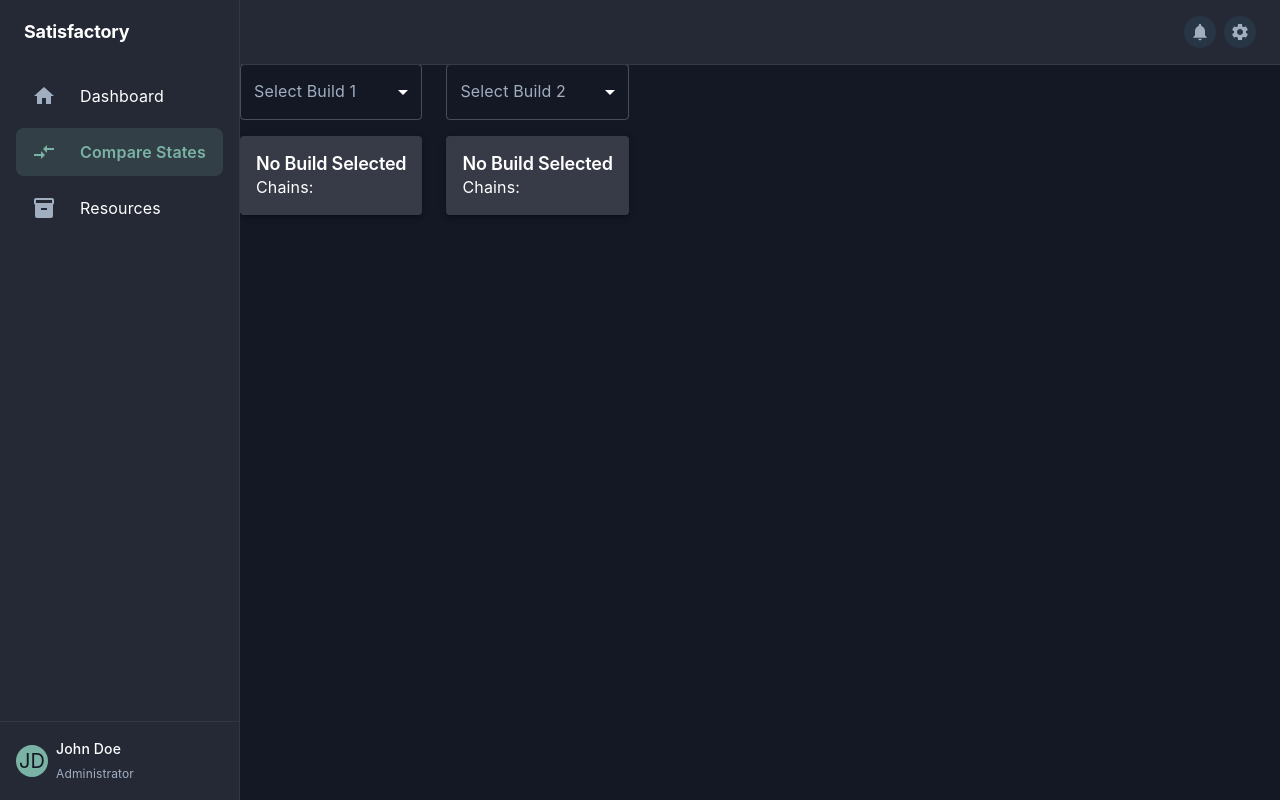
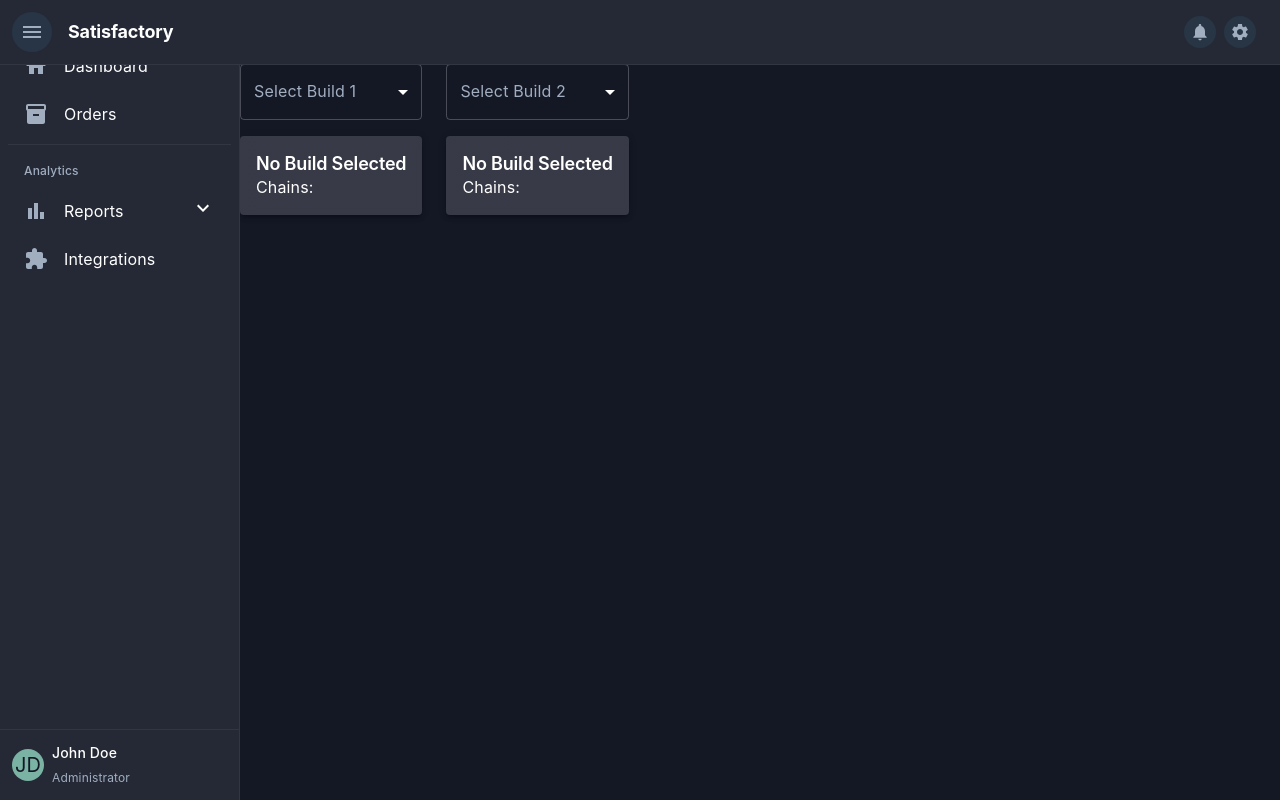
Before and after one commit to iXedium/satisfactory-dashboard, a React (Vite) app: page /compare in a window 1280 px wide. Built offline with nearby package versions, Linux system fonts and the light colour scheme.

Commit message:
add collapsable drawer

```diff
--- a/src/layouts/AdminLayout.tsx
+++ b/src/layouts/AdminLayout.tsx
@@ -15,6 +15,8 @@
   Tooltip,
   useMediaQuery,
   useTheme,
+  Collapse,
+  Divider,
 } from "@mui/material";
 import MenuIcon from "@mui/icons-material/Menu";
 import HomeIcon from "@mui/icons-material/Home";
@@ -22,6 +24,10 @@
 import InventoryIcon from "@mui/icons-material/Inventory";
 import NotificationsIcon from "@mui/icons-material/Notifications";
 import SettingsIcon from "@mui/icons-material/Settings";
+import BarChartIcon from "@mui/icons-material/BarChart";
+import ExtensionIcon from "@mui/icons-material/Extension";
+import ExpandLess from "@mui/icons-material/ExpandLess";
+import ExpandMore from "@mui/icons-material/ExpandMore";
 import { Link, useLocation } from "react-router-dom";
 
 interface AdminLayoutProps {
@@ -29,32 +35,215 @@
 }
 
 const DRAWER_WIDTH = 240;
-const COLLAPSED_DRAWER_WIDTH = 72;
+const COLLAPSED_DRAWER_WIDTH = 56;
+
+interface NavItem {
+  title: string;
+  path: string;
+  icon: React.ReactNode;
+  children?: NavItem[];
+}
+
+const mainNavItems: NavItem[] = [
+  {
+    title: "Dashboard",
+    path: "/",
+    icon: <HomeIcon />,
+  },
+  {
+    title: "Orders",
+    path: "/orders",
+    icon: <InventoryIcon />,
+  },
+];
+
+const analyticsNavItems: NavItem[] = [
+  {
+    title: "Reports",
+    path: "/reports",
+    icon: <BarChartIcon />,
+    children: [
+      {
+        title: "Performance",
+        path: "/reports/performance",
+        icon: <BarChartIcon />,
+      },
+      {
+        title: "Analytics",
+        path: "/reports/analytics",
+        icon: <BarChartIcon />,
+      },
+    ],
+  },
+  {
+    title: "Integrations",
+    path: "/integrations",
+    icon: <ExtensionIcon />,
+  },
+];
 
 const AdminLayout: React.FC<AdminLayoutProps> = ({ children }) => {
+  const [isOpen, setIsOpen] = useState(true);
   const [mobileOpen, setMobileOpen] = useState(false);
-  const [isExpanded, setIsExpanded] = useState(false);
+  const [openSubMenus, setOpenSubMenus] = useState<{ [key: string]: boolean }>({});
   const location = useLocation();
   const theme = useTheme();
   const isMobile = useMediaQuery(theme.breakpoints.down("sm"));
 
   const handleDrawerToggle = () => {
+    if (isMobile) {
       setMobileOpen(!mobileOpen);
-  };
-
-  const handleMouseEnter = () => {
-    if (!isMobile) {
-      setIsExpanded(true);
+    } else {
+      setIsOpen(!isOpen);
     }
   };
 
-  const handleMouseLeave = () => {
-    if (!isMobile) {
-      setIsExpanded(false);
-    }
+  const handleSubMenuClick = (path: string) => {
+    setOpenSubMenus((prev) => ({
+      ...prev,
+      [path]: !prev[path],
+    }));
   };
 
   const isCurrentRoute = (path: string) => location.pathname === path;
+
+  const renderNavItems = (items: NavItem[], groupTitle?: string) => {
+    return (
+      <>
+        {groupTitle && isOpen && (
+          <Typography
+            variant="caption"
+            sx={{
+              px: 2,
+              py: 1,
+              color: "text.secondary",
+              display: "block",
+              fontWeight: 500,
+            }}
+          >
+            {groupTitle}
+          </Typography>
+        )}
+        {items.map((item) => (
+          <React.Fragment key={item.path}>
+            <Tooltip
+              title={!isOpen ? item.title : ""}
+              placement="right"
+              arrow
+              disableHoverListener={isOpen}
+            >
+              <ListItemButton
+                component={item.children ? "div" : Link}
+                to={item.children ? undefined : item.path}
+                onClick={
+                  item.children ? () => handleSubMenuClick(item.path) : undefined
+                }
+                selected={isCurrentRoute(item.path)}
+                sx={{
+                  minHeight: 44,
+                  px: isOpen ? 2 : "14px",
+                  py: "6px",
+                  borderRadius: 1,
+                  mb: 0.5,
+                  justifyContent: isOpen ? "initial" : "center",
+                  "&.Mui-selected": {
+                    bgcolor: "action.selected",
+                  },
+                  "& .MuiListItemIcon-root": {
+                    minWidth: 0,
+                    mr: isOpen ? 2 : 0,
+                    color: isCurrentRoute(item.path)
+                      ? "primary.main"
+                      : "text.secondary",
+                  },
+                }}
+              >
+                <ListItemIcon>{item.icon}</ListItemIcon>
+                {isOpen && (
+                  <>
+                    <ListItemText
+                      primary={item.title}
+                      sx={{
+                        opacity: isOpen ? 1 : 0,
+                        color: isCurrentRoute(item.path)
+                          ? "primary.main"
+                          : "text.primary",
+                      }}
+                    />
+                    {item.children && (
+                      <Box component="span" sx={{ ml: "auto" }}>
+                        {openSubMenus[item.path] ? (
+                          <ExpandLess />
+                        ) : (
+                          <ExpandMore />
+                        )}
+                      </Box>
+                    )}
+                  </>
+                )}
+              </ListItemButton>
+            </Tooltip>
+            {item.children && (
+              <Collapse
+                in={isOpen && openSubMenus[item.path]}
+                timeout="auto"
+                unmountOnExit
+              >
+                <List component="div" disablePadding>
+                  {item.children.map((child) => (
+                    <Tooltip
+                      key={child.path}
+                      title={!isOpen ? child.title : ""}
+                      placement="right"
+                      arrow
+                      disableHoverListener={isOpen}
+                    >
+                      <ListItemButton
+                        component={Link}
+                        to={child.path}
+                        selected={isCurrentRoute(child.path)}
+                        sx={{
+                          minHeight: 36,
+                          px: isOpen ? 4 : "14px",
+                          py: "4px",
+                          borderRadius: 1,
+                          mb: 0.5,
+                          justifyContent: isOpen ? "initial" : "center",
+                          "&.Mui-selected": {
+                            bgcolor: "action.selected",
+                          },
+                          "& .MuiListItemIcon-root": {
+                            minWidth: 0,
+                            mr: isOpen ? 2 : 0,
+                            color: isCurrentRoute(child.path)
+                              ? "primary.main"
+                              : "text.secondary",
+                          },
+                        }}
+                      >
+                        <ListItemIcon>{child.icon}</ListItemIcon>
+                        {isOpen && (
+                          <ListItemText
+                            primary={child.title}
+                            sx={{
+                              opacity: isOpen ? 1 : 0,
+                              color: isCurrentRoute(child.path)
+                                ? "primary.main"
+                                : "text.primary",
+                            }}
+                          />
+                        )}
+                      </ListItemButton>
+                    </Tooltip>
+                  ))}
+                </List>
+              </Collapse>
+            )}
+          </React.Fragment>
+        ))}
+      </>
+    );
+  };
 
   const drawer = (
     <Box
@@ -65,137 +254,20 @@
         overflow: "hidden",
       }}
     >
-      <Toolbar
-        sx={{
-          display: "flex",
-          alignItems: "center",
-          justifyContent: "flex-start",
-          px: isExpanded ? 2 : 1.5,
-          py: 2,
-          minHeight: 64,
-        }}
-      >
-        {isExpanded && (
-          <Typography
-            variant="h6"
-            sx={{
-              fontWeight: 700,
-              color: "text.primary",
-              transition: "opacity 0.2s",
-              opacity: isExpanded ? 1 : 0,
-            }}
-          >
-            Satisfactory
-          </Typography>
-        )}
-      </Toolbar>
-
-      <List sx={{ flex: 1, px: isExpanded ? 2 : 1 }}>
-        <Tooltip title={!isExpanded ? "Dashboard" : ""} placement="right" arrow>
-          <ListItemButton
-            component={Link}
-            to="/"
-            selected={isCurrentRoute("/")}
-            sx={{
-              borderRadius: 2,
-              mb: 1,
-              justifyContent: isExpanded ? "flex-start" : "center",
-              minHeight: 44,
-              "& .MuiListItemIcon-root": {
-                color: isCurrentRoute("/") ? "primary.main" : "text.secondary",
-                minWidth: isExpanded ? 40 : 24,
-                mr: isExpanded ? "auto" : 0,
-              },
-              "& .MuiListItemText-primary": {
-                color: isCurrentRoute("/") ? "primary.main" : "text.primary",
-                fontWeight: isCurrentRoute("/") ? 600 : 400,
-                opacity: isExpanded ? 1 : 0,
-                transition: "opacity 0.2s",
-              },
-            }}
-          >
-            <ListItemIcon>
-              <HomeIcon />
-            </ListItemIcon>
-            <ListItemText primary="Dashboard" sx={{ ml: isExpanded ? 1 : 0 }} />
-          </ListItemButton>
-        </Tooltip>
-
-        <Tooltip title={!isExpanded ? "Compare States" : ""} placement="right" arrow>
-          <ListItemButton
-            component={Link}
-            to="/compare"
-            selected={isCurrentRoute("/compare")}
-            sx={{
-              borderRadius: 2,
-              mb: 1,
-              justifyContent: isExpanded ? "flex-start" : "center",
-              minHeight: 44,
-              "& .MuiListItemIcon-root": {
-                color: isCurrentRoute("/compare") ? "primary.main" : "text.secondary",
-                minWidth: isExpanded ? 40 : 24,
-                mr: isExpanded ? "auto" : 0,
-              },
-              "& .MuiListItemText-primary": {
-                color: isCurrentRoute("/compare") ? "primary.main" : "text.primary",
-                fontWeight: isCurrentRoute("/compare") ? 600 : 400,
-                opacity: isExpanded ? 1 : 0,
-                transition: "opacity 0.2s",
-              },
-            }}
-          >
-            <ListItemIcon>
-              <CompareArrowsIcon />
-            </ListItemIcon>
-            <ListItemText primary="Compare States" sx={{ ml: isExpanded ? 1 : 0 }} />
-          </ListItemButton>
-        </Tooltip>
-
-        <Tooltip title={!isExpanded ? "Resources" : ""} placement="right" arrow>
-          <ListItemButton
-            component={Link}
-            to="/resources"
-            selected={isCurrentRoute("/resources")}
-            sx={{
-              borderRadius: 2,
-              mb: 1,
-              justifyContent: isExpanded ? "flex-start" : "center",
-              minHeight: 44,
-              "& .MuiListItemIcon-root": {
-                color: isCurrentRoute("/resources") ? "primary.main" : "text.secondary",
-                minWidth: isExpanded ? 40 : 24,
-                mr: isExpanded ? "auto" : 0,
-              },
-              "& .MuiListItemText-primary": {
-                color: isCurrentRoute("/resources") ? "primary.main" : "text.primary",
-                fontWeight: isCurrentRoute("/resources") ? 600 : 400,
-                opacity: isExpanded ? 1 : 0,
-                transition: "opacity 0.2s",
-              },
-            }}
-          >
-            <ListItemIcon>
-              <InventoryIcon />
-            </ListItemIcon>
-            <ListItemText primary="Resources" sx={{ ml: isExpanded ? 1 : 0 }} />
-          </ListItemButton>
-        </Tooltip>
+      <List sx={{ flex: 1, px: 1, py: 1 }}>
+        {renderNavItems(mainNavItems, "Main items")}
+        <Divider sx={{ my: 1 }} />
+        {renderNavItems(analyticsNavItems, "Analytics")}
       </List>
 
+      <Divider />
       <Box
         sx={{
-          p: isExpanded ? 2 : 1,
-          borderTop: "1px solid",
-          borderColor: "divider",
-          transition: "padding 0.2s",
-        }}
-      >
-        <Box
-          sx={{
+          p: 1.5,
           display: "flex",
           alignItems: "center",
           gap: 1,
-            justifyContent: isExpanded ? "flex-start" : "center",
+          justifyContent: isOpen ? "flex-start" : "center",
         }}
       >
         <Avatar
@@ -207,11 +279,9 @@
         >
           JD
         </Avatar>
-          {isExpanded && (
+        {isOpen && (
           <Box
             sx={{
-                opacity: isExpanded ? 1 : 0,
-                transition: "opacity 0.2s",
               whiteSpace: "nowrap",
             }}
           >
@@ -225,7 +295,6 @@
         )}
       </Box>
     </Box>
-    </Box>
   );
 
   return (
@@ -233,27 +302,37 @@
       <CssBaseline />
       <AppBar
         position="fixed"
+        elevation={0}
         sx={{
-          width: { sm: `calc(100% - ${isExpanded ? DRAWER_WIDTH : COLLAPSED_DRAWER_WIDTH}px)` },
-          ml: { sm: isExpanded ? DRAWER_WIDTH : COLLAPSED_DRAWER_WIDTH },
-          transition: "width 0.2s, margin-left 0.2s",
+          zIndex: (theme) => theme.zIndex.drawer + 1,
+          bgcolor: "background.paper",
+          borderBottom: 1,
+          borderColor: "divider",
         }}
       >
-        <Toolbar
-          sx={{
-            justifyContent: "space-between",
-            backgroundColor: (theme) => theme.palette.background.paper,
-          }}
-        >
+        <Toolbar>
           <IconButton
             color="inherit"
-            aria-label="open drawer"
+            aria-label="toggle drawer"
             edge="start"
             onClick={handleDrawerToggle}
-            sx={{ mr: 2, display: { sm: "none" } }}
+            sx={{
+              color: "text.secondary",
+              mr: 2,
+            }}
           >
             <MenuIcon />
           </IconButton>
+
+          <Typography
+            variant="h6"
+            sx={{
+              fontWeight: 700,
+              color: "text.primary",
+            }}
+          >
+            Satisfactory
+          </Typography>
 
           <Box sx={{ flex: 1 }} />
 
@@ -289,12 +368,14 @@
       <Box
         component="nav"
         sx={{
-          width: { sm: isExpanded ? DRAWER_WIDTH : COLLAPSED_DRAWER_WIDTH },
-          flexShrink: { sm: 0 },
-          transition: "width 0.2s",
+          width: isOpen ? DRAWER_WIDTH : COLLAPSED_DRAWER_WIDTH,
+          flexShrink: 0,
+          transition: (theme) =>
+            theme.transitions.create("width", {
+              easing: theme.transitions.easing.sharp,
+              duration: theme.transitions.duration.enteringScreen,
+            }),
         }}
-        onMouseEnter={handleMouseEnter}
-        onMouseLeave={handleMouseLeave}
       >
         <Drawer
           variant="temporary"
@@ -322,11 +403,15 @@
             display: { xs: "none", sm: "block" },
             "& .MuiDrawer-paper": {
               boxSizing: "border-box",
-              width: isExpanded ? DRAWER_WIDTH : COLLAPSED_DRAWER_WIDTH,
+              width: isOpen ? DRAWER_WIDTH : COLLAPSED_DRAWER_WIDTH,
               backgroundColor: "background.paper",
               borderRight: 1,
               borderColor: "divider",
-              transition: "width 0.2s",
+              transition: (theme) =>
+                theme.transitions.create("width", {
+                  easing: theme.transitions.easing.sharp,
+                  duration: theme.transitions.duration.enteringScreen,
+                }),
               overflowX: "hidden",
             },
           }}
@@ -340,9 +425,13 @@
         component="main"
         sx={{
           flexGrow: 1,
-          width: { sm: `calc(100% - ${isExpanded ? DRAWER_WIDTH : COLLAPSED_DRAWER_WIDTH}px)` },
+          width: { sm: `calc(100% - ${isOpen ? DRAWER_WIDTH : COLLAPSED_DRAWER_WIDTH}px)` },
           mt: 8,
-          transition: "width 0.2s",
+          transition: (theme) =>
+            theme.transitions.create("width", {
+              easing: theme.transitions.easing.sharp,
+              duration: theme.transitions.duration.enteringScreen,
+            }),
         }}
       >
         {children}
```
Lines whose indentation alone changed are shown as unchanged.
